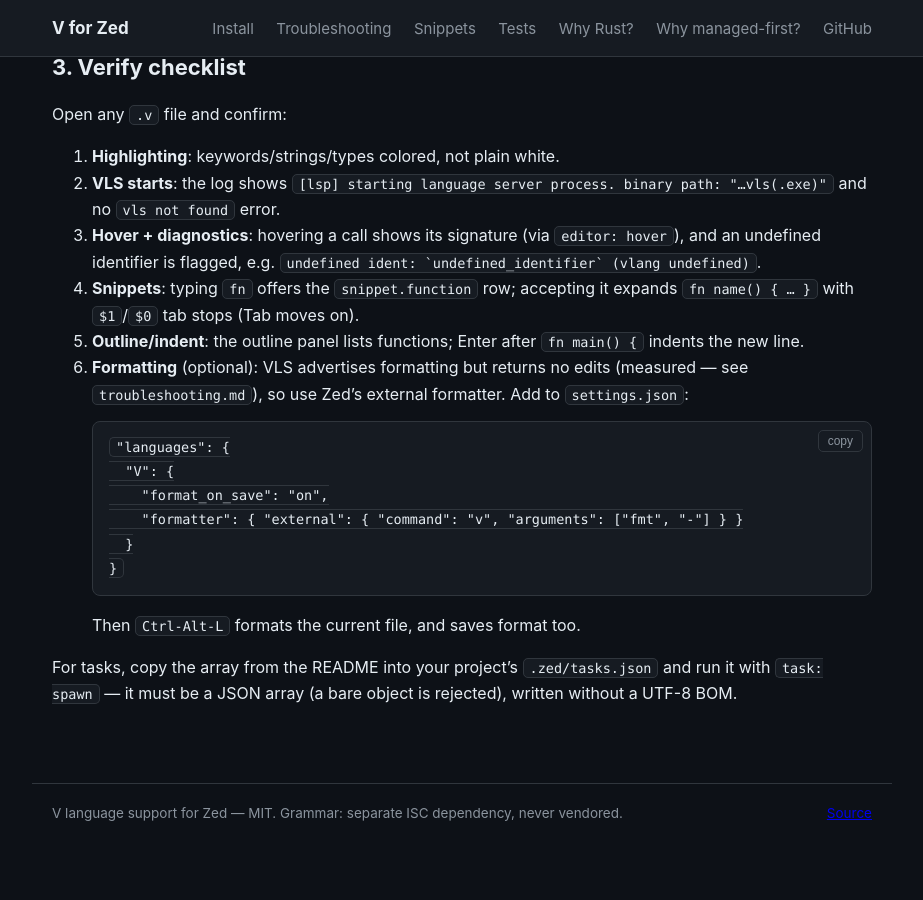
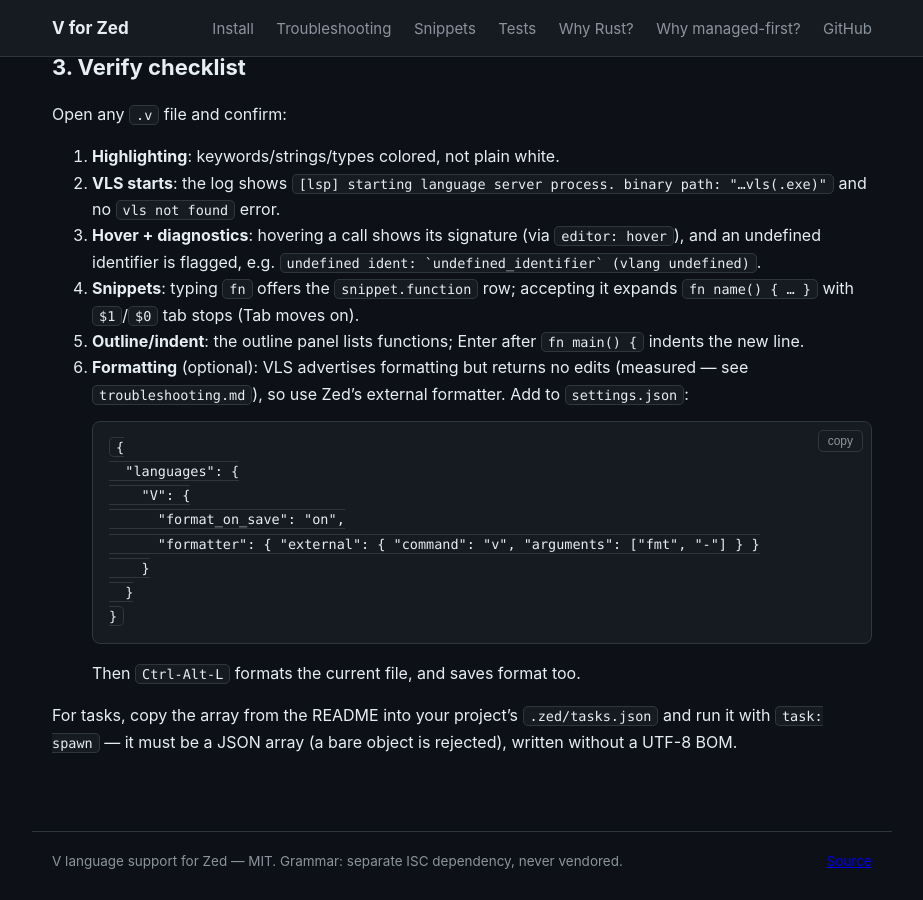
Before and after one commit to metif12/zed-vlang, a Jekyll site: the page built from docs/install.md, in a window 1280 px wide and 900 px high, scrolled down 1792 px. Shown: the whole window, without its empty margins (178-1101 px from the left). Built offline with Jekyll 4.4.1, drawn with Linux system fonts in a browser that asks for light colours; before the commit the page ends 2644 px from its top, so only the background shows below that.

````diff
--- a/docs/install.md
+++ b/docs/install.md
@@ -111,10 +111,12 @@ Open any `.v` file and confirm:
    edits (measured — see `troubleshooting.md`), so use Zed's external
    formatter. Add to `settings.json`:
    ```json
-   "languages": {
-     "V": {
-       "format_on_save": "on",
-       "formatter": { "external": { "command": "v", "arguments": ["fmt", "-"] } }
+   {
+     "languages": {
+       "V": {
+         "format_on_save": "on",
+         "formatter": { "external": { "command": "v", "arguments": ["fmt", "-"] } }
+       }
      }
    }
    ```
````
Also changed, not shown: docs/troubleshooting.md (+6 -4 lines), README.md.
